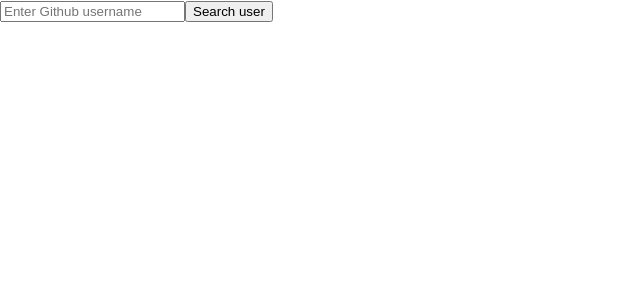
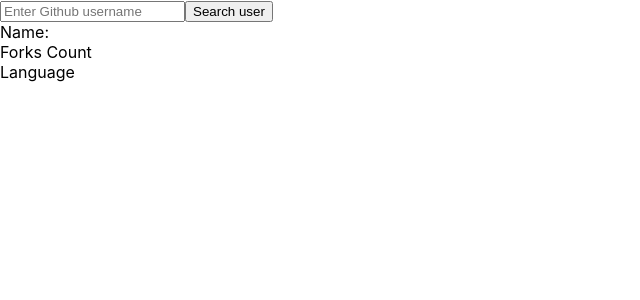
Before and after one commit to mace-akkari/react-github-api, a React (Create React App) app: page / in a window 1280 px wide. Shown: the top 300 px of the page, without its empty margins (0-640 px from the left). Built offline with nearby package versions, Linux system fonts and the light colour scheme.

Commit message:
add abilty to click (not retrieve) each repo

```diff
--- a/src/App.js
+++ b/src/App.js
@@ -1,11 +1,13 @@
 import React, { useState } from "react";
+import RepoDetails from "./RepoDetails";
 import axios from "axios";
-import "./App.css";
 
 function App() {
   const [username, setUername] = useState("");
   const [loading, setLoading] = useState(false);
   const [repos, setRepos] = useState([]);
+  const [details, setDetails] = useState({});
+  const [detailsLoading, setDetailsLoading] = useState(false);
 
   function handleSubmit(e) {
     e.preventDefault();
@@ -26,17 +28,25 @@ function App() {
 
   function renderRepo(repo) {
     return (
-      <div key={repo.id}>
-        <a className="repo-name" href={repo.url}>
-          {repo.name}
-        </a>
-        <h2 className="repo-name">{repo.id}</h2>
+      <div onClick={() => getDetails(repo.name)} key={repo.id}>
+        <h2 className="repo-name">{repo.name}</h2>
       </div>
     );
   }
 
+  function getDetails(repoName) {
+    setDetailsLoading(true);
+    axios({
+      method: "GET",
+      url: `https:api.github.com/users/${username}/${repoName}`,
+    }).then((res) => {
+      setDetailsLoading(false);
+      setDetails(res.data);
+    });
+  }
+
   return (
-    <div>
+    <div className="page">
       <div className="container">
         <div>
           <form>
@@ -52,6 +62,7 @@ function App() {
           </form>
           <div>{repos.map(renderRepo)}</div>
         </div>
+        <RepoDetails details={details} loading={detailsLoading} />
       </div>
     </div>
   );
```
